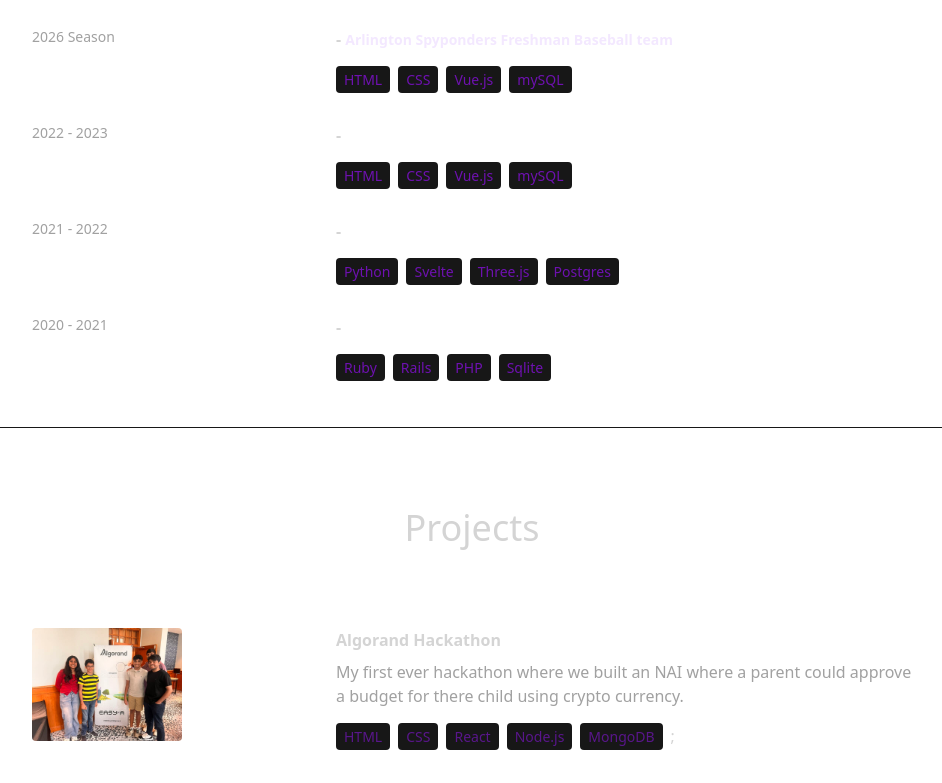
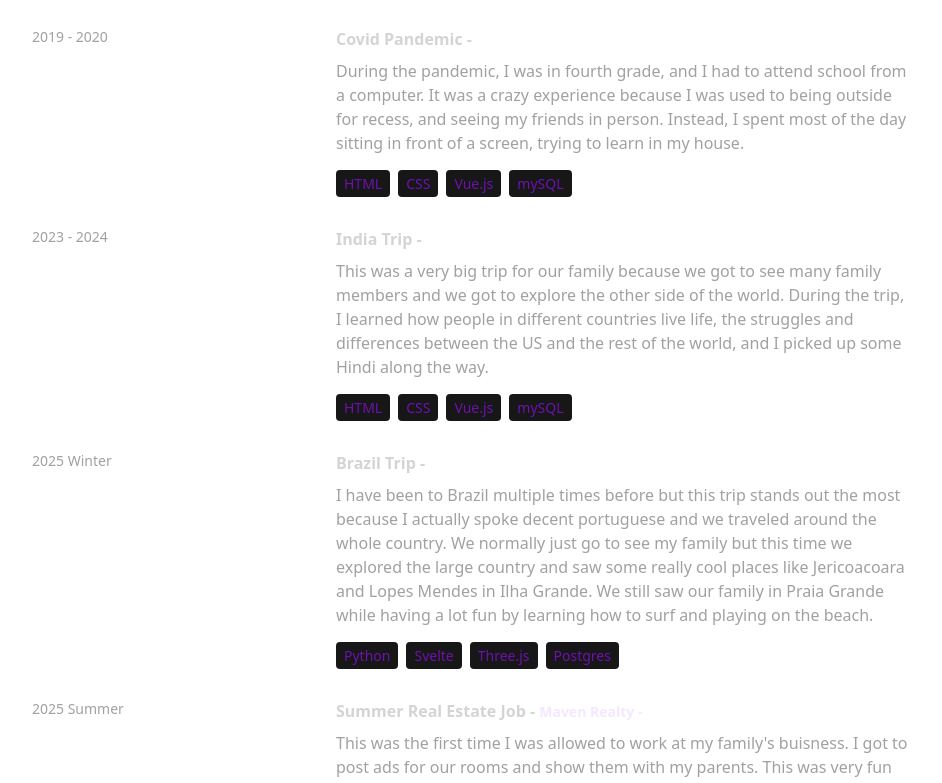
Before and after one commit to P0ffin22/Portfolio, a React (Vite) app: page / in a window 1280 px wide. Shown: the part 2360-3143 px from the top of the page, without its empty margins (168-1110 px from the left). Built offline with nearby package versions, Linux system fonts and the light colour scheme.

Commit message:
Added Life Experiences Section

```diff
--- a/src/components/Experience.jsx
+++ b/src/components/Experience.jsx
@@ -8,7 +8,7 @@ const Experience = () => {
             whileInView={{opacity: 1, y: 0}}
             initial = {{opacity: 0, y: -100}}
             transition={{duration: 0.5}}
-            className="my-20 text-center text-4xl">Experience</motion.h2>
+            className="my-20 text-center text-4xl">Life Experiences</motion.h2>
         <div>
             {EXPERIENCES.map((experience, index) =>(
                 <div key={index} className="mb-8 flex flex-wrap lg:justify-center">
--- a/src/constants/index.js
+++ b/src/constants/index.js
@@ -8,31 +8,31 @@ export const ABOUT_TEXT = `I’m a dedicated baseball player who puts real effor
 
 export const EXPERIENCES = [
   {
-    year: "2026 Season",
-    role: " ",
-    company: "Arlington Spyponders Freshman Baseball team",
-    description: ``,
+    year: "2019 - 2020",
+    role: "Covid Pandemic",
+    company: "",
+    description: `During the pandemic, I was in fourth grade, and I had to attend school from a computer. It was a crazy experience because I was used to being outside for recess, and seeing my friends in person. Instead, I spent most of the day sitting in front of a screen, trying to learn in my house.`,
     technologies: ["HTML", "CSS", "Vue.js", "mySQL"],
   },
   {
-    year: "2022 - 2023",
-    role: "",
+    year: "2023 - 2024",
+    role: "India Trip",
     company: "",
-    description: ``,
+    description: `This was a very big trip for our family because we got to see many family members and we got to explore the other side of the world. During the trip, I learned how people in different countries live life, the struggles and differences between the US and the rest of the world, and I picked up some Hindi along the way.`,
     technologies: ["HTML", "CSS", "Vue.js", "mySQL"],
   },
   {
-    year: "2021 - 2022",
-    role: "",
+    year: "2025 Winter",
+    role: "Brazil Trip",
     company: "",
-    description: ``,
+    description: `I have been to Brazil multiple times before but this trip stands out the most because I actually spoke decent portuguese and we traveled around the whole country. We normally just go to see my family but this time we explored the large country and saw some really cool places like Jericoacoara and Lopes Mendes in Ilha Grande. We still saw our family in Praia Grande while having a lot fun by learning how to surf and playing on the beach.`,
     technologies: ["Python", "Svelte", "Three.js", "Postgres"],
   },
   {
-    year: "2020 - 2021",
-    role: "",
-    company: "",
-    description: ``,
+    year: "2025 Summer",
+    role: "Summer Real Estate Job",
+    company: "Maven Realty - ",
+    description: `This was the first time I was allowed to work at my family's buisness. I got to post ads for our rooms and show them with my parents. This was very fun while helping my family and it felt more like a hobby than a job.`,
     technologies: ["Ruby", "Rails", "PHP", "Sqlite"],
   },
 ];
```
